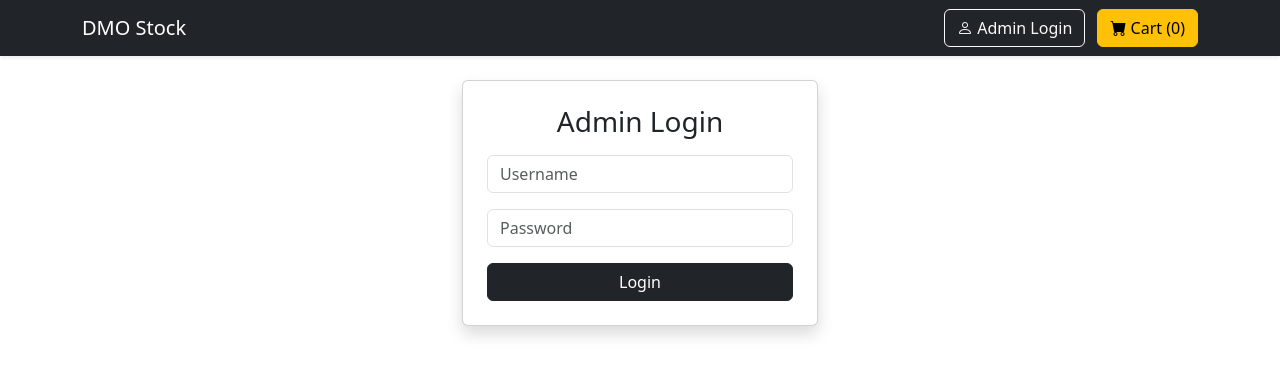
After one commit to nut1596/Web-Flask-DMO-Product-Buy-Sale-Stock, a Flask app: page /login in a window 1280 px wide. The commit adds this page. Shown: the top 376 px of the page. Run offline with Flask 3, Linux system fonts and the light colour scheme.

Commit message:
Implement admin authentication system with login protection

```diff
--- a/app.py
+++ b/app.py
@@ -151,8 +151,10 @@ def checkout():
 
 @app.route("/admin")
 def admin_dashboard():
+    if not session.get("admin_logged_in"):
+        return redirect(url_for("login"))
+
     orders = Order.query.order_by(Order.created_at.desc()).all()
-
     total_sales = sum(order.total_amount for order in orders)
     total_orders = len(orders)
 
@@ -166,6 +168,8 @@ def admin_dashboard():
 
 @app.route("/admin/products")
 def admin_products():
+    if not session.get("admin_logged_in"):
+        return redirect(url_for("login"))
     products = Product.query.all()
     return render_template("admin_products.html", products=products)
 
@@ -176,6 +180,28 @@ def delete_product(id):
     db.session.delete(product)
     db.session.commit()
     return redirect(url_for("admin_products"))
+
+
+@app.route("/login", methods=["GET", "POST"])
+def login():
+    if request.method == "POST":
+        username = request.form["username"]
+        password = request.form["password"]
+
+        # กำหนด user แบบง่ายก่อน (hardcoded)
+        if username == "admin" and password == "1234":
+            session["admin_logged_in"] = True
+            return redirect(url_for("admin_dashboard"))
+
+        return render_template("login.html", error="Username หรือ Password ไม่ถูกต้อง")
+
+    return render_template("login.html")
+
+
+@app.route("/logout")
+def logout():
+    session.pop("admin_logged_in", None)
+    return redirect(url_for("home"))
 
 
 # ------------------
--- a/templates/base.html
+++ b/templates/base.html
@@ -10,21 +10,32 @@
 </head>
 <body>
 
-<nav class="navbar navbar-expand-lg navbar-dark bg-dark">
+<nav class="navbar navbar-expand-lg navbar-dark bg-dark shadow-sm">
     <div class="container">
         <a class="navbar-brand" href="/">DMO Stock</a>
 
-        <!-- ปุ่มอยู่ด้านขวา -->
         <div class="ms-auto">
+            {% if session.get("admin_logged_in") %}
             <a class="btn btn-outline-light me-2"
-            href="{{ url_for('admin_dashboard') }}">
-            <i class="bi bi-speedometer2"></i> Admin
+               href="{{ url_for('admin_dashboard') }}">
+               <i class="bi bi-speedometer2"></i> Admin
             </a>
 
+            <a class="btn btn-danger me-2"
+               href="{{ url_for('logout') }}">
+               <i class="bi bi-box-arrow-right"></i> Logout
+            </a>
+            {% else %}
+            <a class="btn btn-outline-light me-2"
+               href="{{ url_for('login') }}">
+               <i class="bi bi-person"></i>  Admin Login
+            </a>
+            {% endif %}
+
             <a class="btn btn-warning"
-            href="{{ url_for('cart') }}">
-            <i class="bi bi-cart-fill"></i>
-            Cart ({{ session.get('cart', [])|length }})
+               href="{{ url_for('cart') }}">
+               <i class="bi bi-cart-fill"></i>
+               Cart ({{ session.get('cart', [])|length }})
             </a>
         </div>
     </div>
--- /dev/null
+++ b/templates/login.html
@@ -0,0 +1,35 @@
+{% extends "base.html" %}
+
+{% block content %}
+<div class="row justify-content-center">
+    <div class="col-md-4">
+        <div class="card p-4 shadow">
+            <h3 class="text-center mb-3">Admin Login</h3>
+
+            {% if error %}
+            <div class="alert alert-danger">
+                {{ error }}
+            </div>
+            {% endif %}
+
+            <form method="POST">
+                <div class="mb-3">
+                    <input type="text" name="username"
+                           class="form-control"
+                           placeholder="Username" required>
+                </div>
+
+                <div class="mb-3">
+                    <input type="password" name="password"
+                           class="form-control"
+                           placeholder="Password" required>
+                </div>
+
+                <button class="btn btn-dark w-100">
+                    Login
+                </button>
+            </form>
+        </div>
+    </div>
+</div>
+{% endblock %}
```
